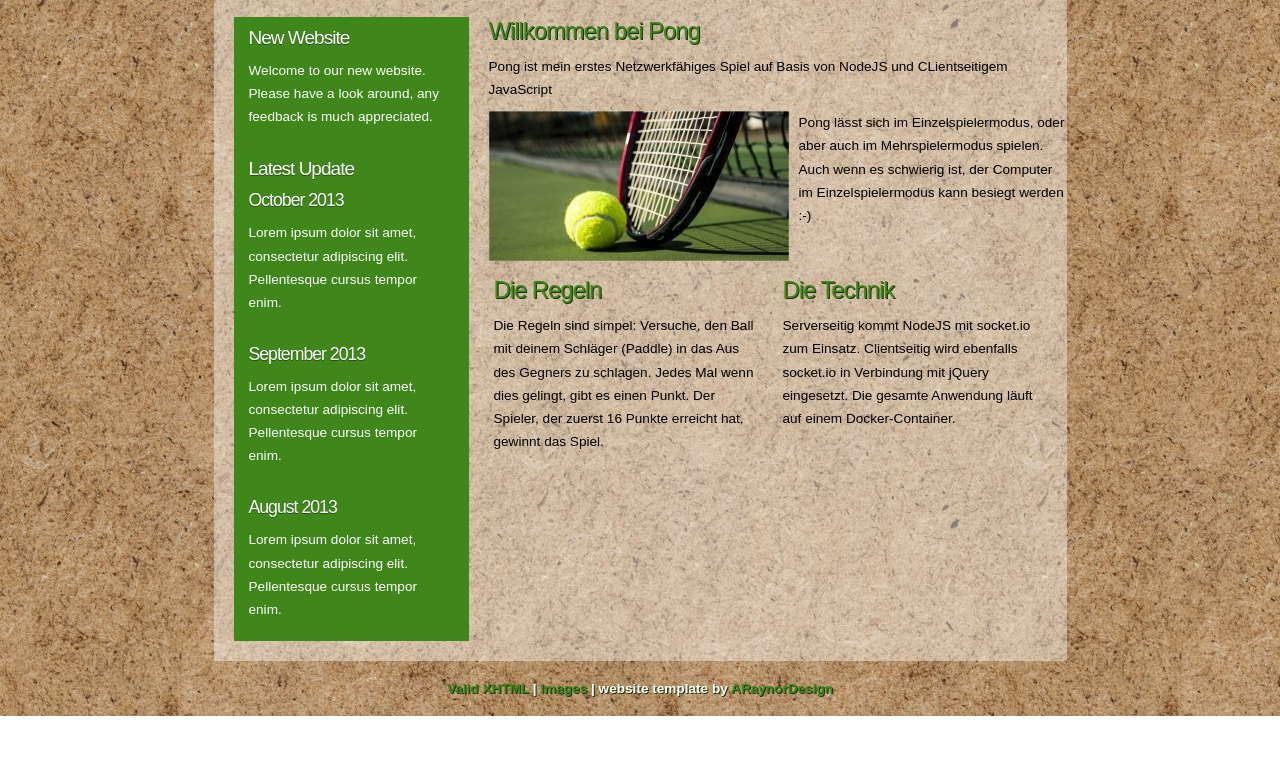
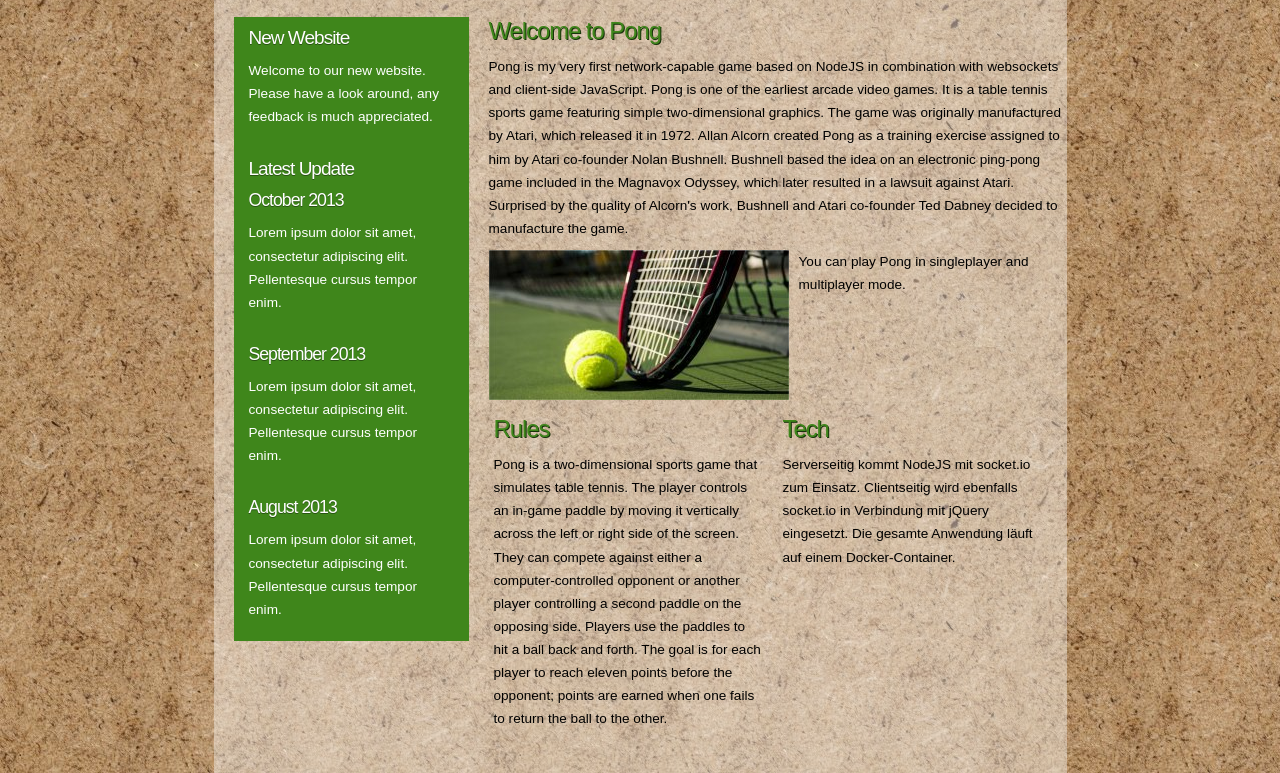
Before and after one commit to EllisTheEllice/websocket-pong, a website: page sources/public_html/public/index.html in a window 1280 px wide. Shown: the part 403-1176 px from the top of the page. Before the commit the page ends 1119 px from the top, so only its background shows below. Drawn offline with Linux system fonts and the light colour scheme.

Commit message:
Changed some menupoints to english language; Created a class-diagram to reflect the current status of the server-side logic; fixed a bug in documentation

```diff
--- a/sources/public_html/public/index.html
+++ b/sources/public_html/public/index.html
@@ -24,7 +24,7 @@
                 <div id="menu_items">
                     <ul id="menu">
                         <li class="current"><a href="index.html">Home</a></li>
-                        <li><a href="lobby.html">Zum Spiel</a></li>
+                        <li><a href="lobby.html">Lobby</a></li>
                         <li><a href="contact.html">Contact Us</a></li>
                     </ul>
                 </div><!--close menu-->
@@ -70,8 +70,8 @@
 
                     <div class="content_item">
 
-                        <h1>Willkommen bei Pong</h1>
-                        <p>Pong ist mein erstes Netzwerkfähiges Spiel auf Basis von NodeJS und CLientseitigem JavaScript</p>
+                        <h1>Welcome to Pong</h1>
+                        <p>Pong is my very first network-capable game based on NodeJS in combination with websockets and client-side JavaScript. Pong is one of the earliest arcade video games. It is a table tennis sports game featuring simple two-dimensional graphics. The game was originally manufactured by Atari, which released it in 1972. Allan Alcorn created Pong as a training exercise assigned to him by Atari co-founder Nolan Bushnell. Bushnell based the idea on an electronic ping-pong game included in the Magnavox Odyssey, which later resulted in a lawsuit against Atari. Surprised by the quality of Alcorn's work, Bushnell and Atari co-founder Ted Dabney decided to manufacture the game.</p>
 
                         <div class="content_images_text">
 
@@ -80,18 +80,18 @@
                             </div>
 
                             <div class="image_text">
-                                <p>Pong lässt sich im Einzelspielermodus, oder aber auch im Mehrspielermodus spielen. Auch wenn es schwierig ist, der Computer im Einzelspielermodus kann besiegt werden :-)</p>
+                                <p>You can play Pong in singleplayer and multiplayer mode.</p>
                             </div>
 
                         </div>
 
                         <div class="content_container">
-                            <h1>Die Regeln</h1>
-                            <p>Die Regeln sind simpel: Versuche, den Ball mit deinem Schläger (Paddle) in das Aus des Gegners zu schlagen. Jedes Mal wenn dies gelingt, gibt es einen Punkt. Der Spieler, der zuerst 16 Punkte erreicht hat, gewinnt das Spiel.</p>
+                            <h1>Rules</h1>
+                            <p>Pong is a two-dimensional sports game that simulates table tennis. The player controls an in-game paddle by moving it vertically across the left or right side of the screen. They can compete against either a computer-controlled opponent or another player controlling a second paddle on the opposing side. Players use the paddles to hit a ball back and forth. The goal is for each player to reach eleven points before the opponent; points are earned when one fails to return the ball to the other.</p>
                         </div><!--close content_container-->
 
                         <div class="content_container">
-                            <h1>Die Technik</h1>
+                            <h1>Tech</h1>
                             <p>Serverseitig kommt NodeJS mit socket.io zum Einsatz. Clientseitig wird ebenfalls socket.io in Verbindung mit jQuery eingesetzt. Die gesamte Anwendung läuft auf einem Docker-Container.</p>
                         </div><!--close content_container-->
 
--- a/sources/public_html/server.js
+++ b/sources/public_html/server.js
@@ -320,4 +320,4 @@
     return d.getHours() + ':' + d.getMinutes() + ':' + d.getSeconds();
 }
 
-console.log('Der Server läuft nun unter http://127.0.0.1:' + conf.port + '/');
+console.log('Server runs on http://127.0.0.1:' + conf.port + '/ now');
```
Also changed, not shown: documentation/class-diagram.xml (added, +1 -0 lines), sources/public_html/public/lobby.html (+1 -1 lines), README.md, documentation/images/class-diagram.png (added), 1 other file.
